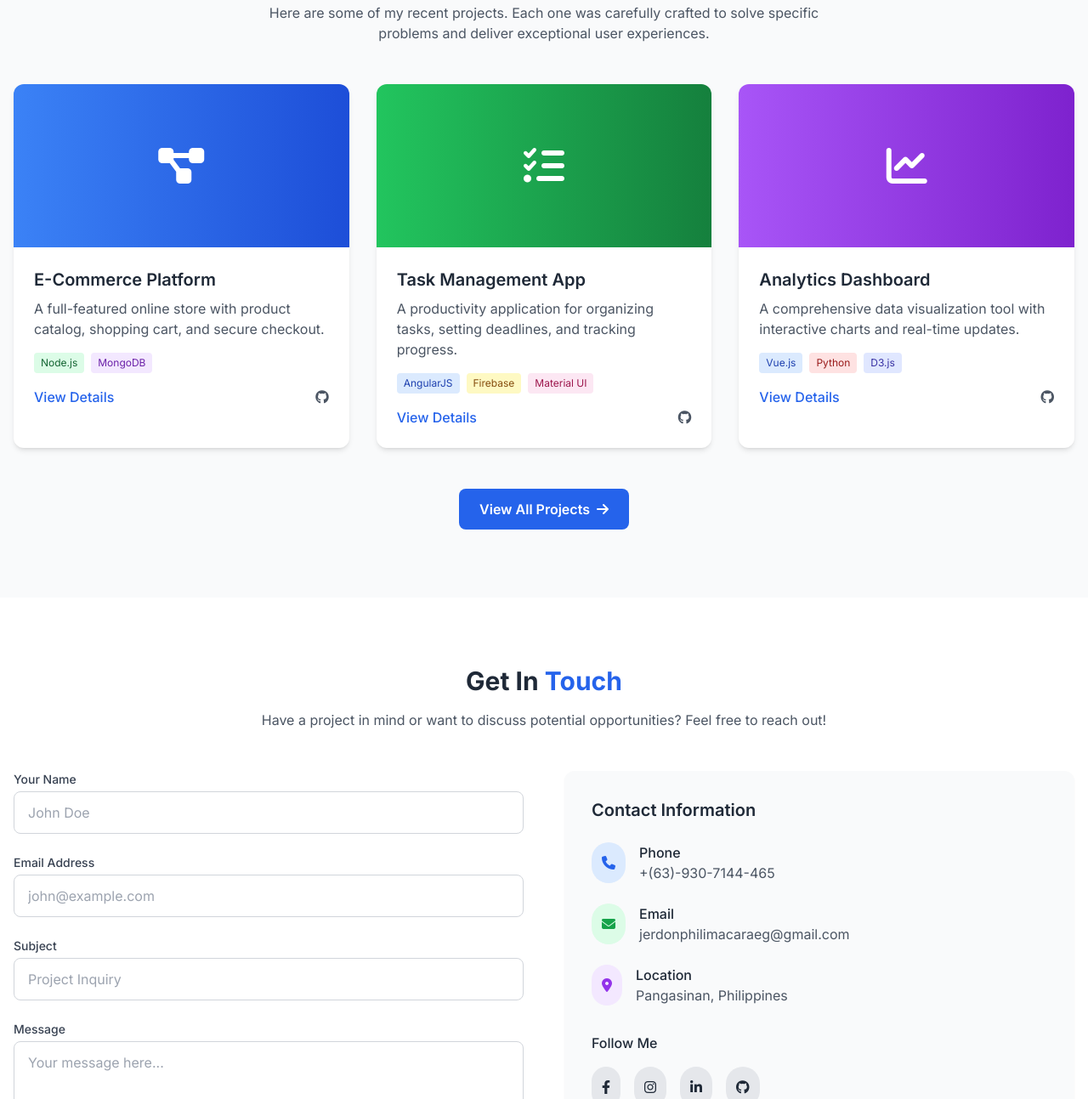
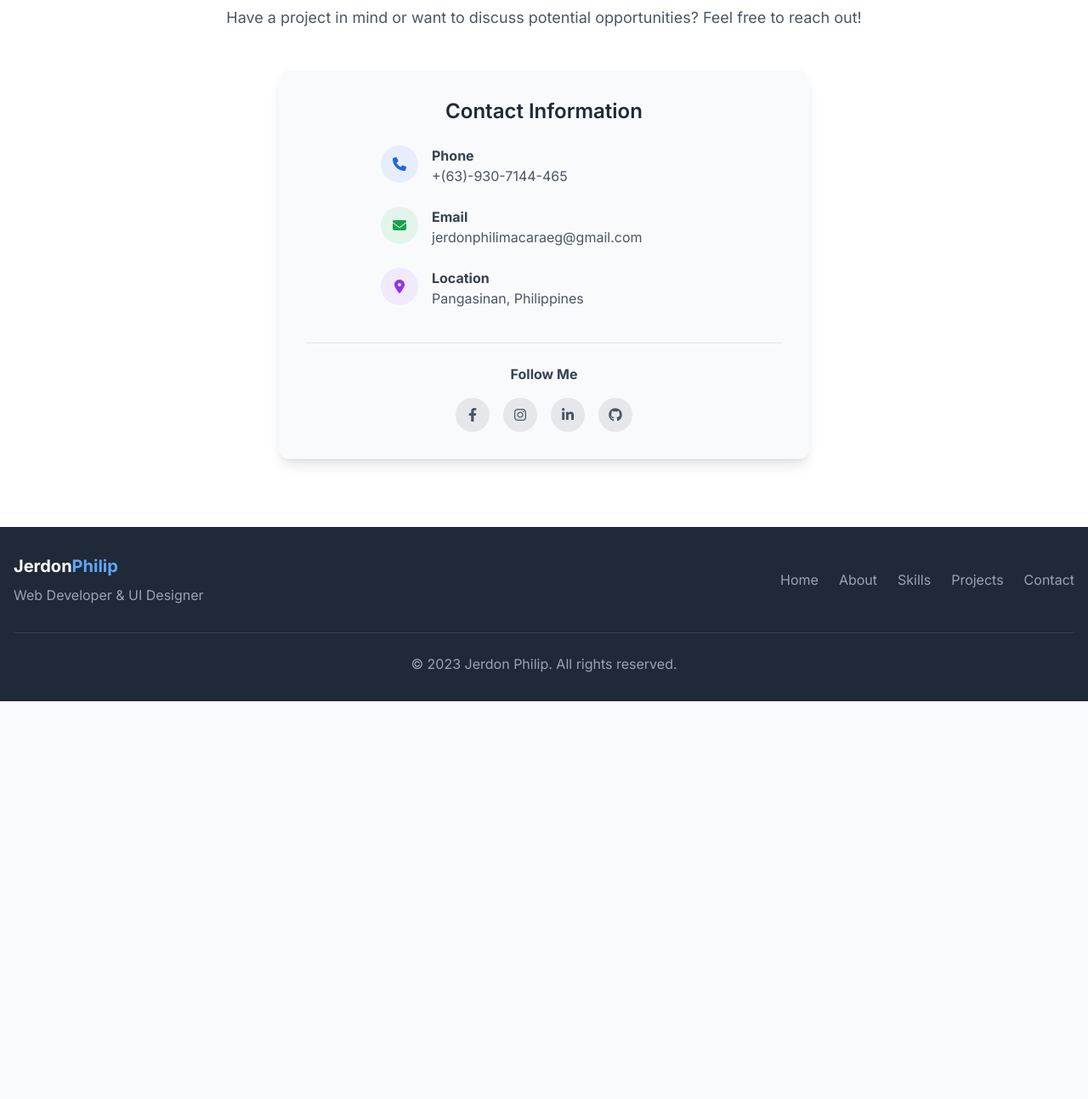
Before and after one commit to JerdonPhilip/main-landing, a plain HTML site: page index.html in a window 1280 px wide. Shown: the part 1507-2800 px from the top of the page at 85% size. After the commit the page ends 2332 px from the top, so only its background shows below. Drawn offline with nearby package versions, Linux system fonts and the light colour scheme.

Commit message:
main - commented unfinished parts

```diff
--- a/index.html
+++ b/index.html
@@ -203,9 +203,9 @@
             <!-- Desktop Menu -->
             <div class="hidden md:flex space-x-8">
                 <a href="#home" class="hover:text-blue-600 transition font-medium">Home</a>
-                <a href="#about" class="hover:text-blue-600 transition font-medium">About</a>
+                <!-- <a href="#about" class="hover:text-blue-600 transition font-medium">About</a> -->
                 <a href="#skills" class="hover:text-blue-600 transition font-medium">Skills</a>
-                <a href="#projects" class="hover:text-blue-600 transition font-medium">Projects</a>
+                <!-- <a href="#projects" class="hover:text-blue-600 transition font-medium">Projects</a> -->
                 <a href="#contact" class="hover:text-blue-600 transition font-medium">Contact</a>
             </div>
         </div>
@@ -213,9 +213,9 @@
         <!-- Mobile Menu -->
         <div id="mobile-menu" class="hidden md:hidden bg-white py-2 px-4 shadow-lg">
             <a href="#home" class="block py-2 hover:text-blue-600 transition font-medium">Home</a>
-            <a href="#about" class="block py-2 hover:text-blue-600 transition font-medium">About</a>
+            <!-- <a href="#about" class="block py-2 hover:text-blue-600 transition font-medium">About</a> -->
             <a href="#skills" class="block py-2 hover:text-blue-600 transition font-medium">Skills</a>
-            <a href="#projects" class="block py-2 hover:text-blue-600 transition font-medium">Projects</a>
+            <!-- <a href="#projects" class="block py-2 hover:text-blue-600 transition font-medium">Projects</a> -->
             <a href="#contact" class="block py-2 hover:text-blue-600 transition font-medium">Contact</a>
         </div>
     </nav>
@@ -234,9 +234,9 @@
                     <h2 class="text-xl md:text-2xl font-semibold mb-6 text-gray-300">Web Developer</h2>
 
                     <div class="flex flex-wrap gap-4">
-                        <a href="#projects" class="premium-btn px-6 py-3 rounded-lg font-semibold text-white">
+                        <!-- <a href="#projects" class="premium-btn px-6 py-3 rounded-lg font-semibold text-white">
                             View My Work
-                        </a>
+                        </a> -->
                         <a href="#contact" class="premium-btn-outline px-6 py-3 rounded-lg font-semibold text-white">
                             Contact Me
                         </a>
@@ -266,7 +266,7 @@
                             <img src="assets/images/profile_2.jpg" alt="Jerdon Philip - Web Developer & Designer"
                                 class="profile-img">
                             <div class="status-badge">
-                                <i class="fas fa-circle mr-1 text-xs animate-pulse"></i> Gwaps
+                                <i class="fas fa-circle mr-1 text-xs animate-pulse"></i> Software Dev
                             </div>
                         </div>
                     </div>
@@ -364,14 +364,13 @@
     </section>
 
     <!-- Projects Section -->
-    <section id="projects" class="py-20 bg-gray-50">
+    <!-- <section id="projects" class="py-20 bg-gray-50">
         <div class="container mx-auto px-4">
             <h2 class="text-3xl font-bold text-center mb-4">Featured <span class="text-blue-600">Projects</span></h2>
             <p class="text-center text-gray-600 mb-12 max-w-2xl mx-auto">Here are some of my recent projects. Each one
                 was carefully crafted to solve specific problems and deliver exceptional user experiences.</p>
 
             <div class="grid grid-cols-1 md:grid-cols-2 lg:grid-cols-3 gap-8">
-                <!-- Project 1 -->
                 <div class="bg-white rounded-xl overflow-hidden shadow-md hover:shadow-lg transition-all duration-300"
                     data-aos="fade-up">
                     <div class="h-48 bg-gradient-to-r from-blue-500 to-blue-700 flex items-center justify-center">
@@ -394,7 +393,6 @@
                     </div>
                 </div>
 
-                <!-- Project 2 -->
                 <div class="bg-white rounded-xl overflow-hidden shadow-md hover:shadow-lg transition-all duration-300"
                     data-aos="fade-up" data-aos-delay="100">
                     <div class="h-48 bg-gradient-to-r from-green-500 to-green-700 flex items-center justify-center">
@@ -418,7 +416,6 @@
                     </div>
                 </div>
 
-                <!-- Project 3 -->
                 <div class="bg-white rounded-xl overflow-hidden shadow-md hover:shadow-lg transition-all duration-300"
                     data-aos="fade-up" data-aos-delay="200">
                     <div class="h-48 bg-gradient-to-r from-purple-500 to-purple-700 flex items-center justify-center">
@@ -450,118 +447,84 @@
                 </a>
             </div>
         </div>
-    </section>
+    </section> -->
 
     <!-- Contact Section -->
     <section id="contact" class="py-20 bg-white">
         <div class="container mx-auto px-4">
-            <h2 class="text-3xl font-bold text-center mb-4">Get In <span class="text-blue-600">Touch</span></h2>
-            <p class="text-center text-gray-600 mb-12 max-w-2xl mx-auto">Have a project in mind or want to discuss
-                potential opportunities? Feel free to reach out!</p>
+            <h2 class="text-4xl font-extrabold text-center mb-4">
+                Get In <span class="text-blue-600">Touch</span>
+            </h2>
+            <p class="text-center text-gray-600 mb-12 max-w-3xl mx-auto text-lg">
+                Have a project in mind or want to discuss potential opportunities? Feel free to reach out!
+            </p>
 
-            <div class="flex flex-col md:flex-row gap-12">
-                <div class="md:w-1/2">
-                    <form class="space-y-6" id="contact-form">
-                        <div>
-                            <label for="name" class="block text-sm font-medium text-gray-700 mb-1">Your Name</label>
-                            <input type="text" id="name" name="name" required
-                                class="w-full px-4 py-3 border border-gray-300 rounded-lg focus:ring-2 focus:ring-blue-600 focus:border-transparent transition"
-                                placeholder="John Doe">
-                        </div>
+            <div class="flex justify-center">
 
-                        <div>
-                            <label for="email" class="block text-sm font-medium text-gray-700 mb-1">Email
-                                Address</label>
-                            <input type="email" id="email" name="email" required
-                                class="w-full px-4 py-3 border border-gray-300 rounded-lg focus:ring-2 focus:ring-blue-600 focus:border-transparent transition"
-                                placeholder="john@example.com">
-                        </div>
+                <div
+                    class="w-full md:w-3/5 lg:w-1/2 bg-gray-50 p-8 rounded-xl shadow-lg transition duration-300 hover:shadow-xl">
+                    <h3 class="text-2xl font-semibold mb-6 text-gray-800 text-center">Contact Information</h3>
 
-                        <div>
-                            <label for="subject" class="block text-sm font-medium text-gray-700 mb-1">Subject</label>
-                            <input type="text" id="subject" name="subject" required
-                                class="w-full px-4 py-3 border border-gray-300 rounded-lg focus:ring-2 focus:ring-blue-600 focus:border-transparent transition"
-                                placeholder="Project Inquiry">
-                        </div>
-
-                        <div>
-                            <label for="message" class="block text-sm font-medium text-gray-700 mb-1">Message</label>
-                            <textarea id="message" name="message" rows="5" required
-                                class="w-full px-4 py-3 border border-gray-300 rounded-lg focus:ring-2 focus:ring-blue-600 focus:border-transparent transition"
-                                placeholder="Your message here..."></textarea>
-                        </div>
-
-                        <button type="submit"
-                            class="w-full bg-blue-600 text-white px-6 py-3 rounded-lg font-semibold hover:bg-blue-700 transition flex items-center justify-center">
-                            <span id="submit-text">Send Message</span>
-                            <i class="fas fa-spinner fa-spin ml-2 hidden" id="submit-spinner"></i>
-                        </button>
-                    </form>
-                </div>
-
-                <div class="md:w-1/2">
-                    <div class="bg-gray-50 p-8 rounded-xl shadow-sm h-full">
-                        <h3 class="text-xl font-semibold mb-6">Contact Information</h3>
-
-                        <div class="space-y-6">
+                    <div class="space-y-6 max-w-sm mx-auto">
                         <div class="flex items-start">
-                                <div class="bg-blue-100 p-3 rounded-full mr-4">
-                                    <i class="fas fa-phone text-blue-600"></i>
+                            <div class="bg-blue-500/10 p-3 rounded-full mr-4">
+                                <i class="fas fa-phone text-blue-600 w-5 h-5 flex items-center justify-center"></i>
                             </div>
                             <div>
-                                    <h4 class="font-medium">Phone</h4>
+                                <h4 class="font-bold text-gray-700">Phone</h4>
                                 <p class="text-gray-600">+(63)-930-7144-465</p>
                             </div>
                         </div>
 
                         <div class="flex items-start">
-                                <div class="bg-green-100 p-3 rounded-full mr-4">
-                                    <i class="fas fa-envelope text-green-600"></i>
+                            <div class="bg-green-500/10 p-3 rounded-full mr-4">
+                                <i class="fas fa-envelope text-green-600 w-5 h-5 flex items-center justify-center"></i>
                             </div>
                             <div>
-                                    <h4 class="font-medium">Email</h4>
-                                    <p class="text-gray-600">jerdonphilimacaraeg@gmail.com</p>
+                                <h4 class="font-bold text-gray-700">Email</h4>
+                                <p class="text-gray-600 break-all">jerdonphilimacaraeg@gmail.com</p>
                             </div>
                         </div>
 
                         <div class="flex items-start">
-                                <div class="bg-purple-100 p-3 rounded-full mr-4">
-                                    <i class="fas fa-map-marker-alt text-purple-600"></i>
+                            <div class="bg-purple-500/10 p-3 rounded-full mr-4">
+                                <i
+                                    class="fas fa-map-marker-alt text-purple-600 w-5 h-5 flex items-center justify-center"></i>
                             </div>
                             <div>
-                                    <h4 class="font-medium">Location</h4>
+                                <h4 class="font-bold text-gray-700">Location</h4>
                                 <p class="text-gray-600">Pangasinan, Philippines</p>
                             </div>
                         </div>
                     </div>
 
-                        <div class="mt-8">
-                            <h4 class="font-medium mb-4">Follow Me</h4>
-                            <div class="flex space-x-4">
-                                <a href="https://www.facebook.com/Philip.Je.Mac" target="_blank"
-                                    rel="noopener noreferrer" aria-label="Facebook"
-                                    class="bg-gray-200 p-3 rounded-full hover:bg-blue-600 hover:text-white transition">
+                    <div class="mt-10 pt-6 border-t border-gray-200 text-center">
+                        <h4 class="font-bold mb-4 text-gray-700">Follow Me</h4>
+                        <div class="flex space-x-4 justify-center">
+                            <a href="https://www.facebook.com/Philip.Je.Mac" target="_blank" rel="noopener noreferrer"
+                                aria-label="Facebook"
+                                class="text-gray-600 w-10 h-10 flex items-center justify-center rounded-full bg-gray-200 hover:bg-blue-600 hover:text-white transition duration-300">
                                 <i class="fab fa-facebook-f"></i>
                             </a>
-                                <a href="https://www.instagram.com/_heyitsmejrd/" target="_blank"
-                                    rel="noopener noreferrer" aria-label="Instagram"
-                                    class="bg-gray-200 p-3 rounded-full hover:bg-pink-500 hover:text-white transition">
+                            <a href="https://www.instagram.com/_heyitsmejrd/" target="_blank" rel="noopener noreferrer"
+                                aria-label="Instagram"
+                                class="text-gray-600 w-10 h-10 flex items-center justify-center rounded-full bg-gray-200 hover:bg-pink-500 hover:text-white transition duration-300">
                                 <i class="fab fa-instagram"></i>
                             </a>
                             <a href="https://www.linkedin.com/in/jerdon-philip-macaraeg-b45ba425a/" target="_blank"
                                 rel="noopener noreferrer" aria-label="LinkedIn"
-                                    class="bg-gray-200 p-3 rounded-full hover:bg-blue-700 hover:text-white transition">
+                                class="text-gray-600 w-10 h-10 flex items-center justify-center rounded-full bg-gray-200 hover:bg-blue-700 hover:text-white transition duration-300">
                                 <i class="fab fa-linkedin-in"></i>
                             </a>
                             <a href="https://github.com/JerdonPhilip" target="_blank" rel="noopener noreferrer"
                                 aria-label="GitHub"
-                                    class="bg-gray-200 p-3 rounded-full hover:bg-gray-800 hover:text-white transition">
+                                class="text-gray-600 w-10 h-10 flex items-center justify-center rounded-full bg-gray-200 hover:bg-gray-800 hover:text-white transition duration-300">
                                 <i class="fab fa-github"></i>
                             </a>
                         </div>
                     </div>
                 </div>
-                </div>
+
             </div>
         </div>
     </section>
@@ -572,7 +535,7 @@
             <div class="flex flex-col md:flex-row justify-between items-center">
                 <div class="mb-4 md:mb-0">
                     <a href="#" class="text-xl font-bold text-white">Jerdon<span class="text-blue-400">Philip</span></a>
-                    <p class="text-gray-400 mt-2">Web Developer & UI Designer</p>
+                    <p class="text-gray-400 mt-2">Web Developer &amp; UI Designer</p>
                 </div>
                 <div class="flex space-x-6">
                     <a href="#home" class="text-gray-400 hover:text-white transition">Home</a>
```
Lines whose indentation alone changed are shown as unchanged.
